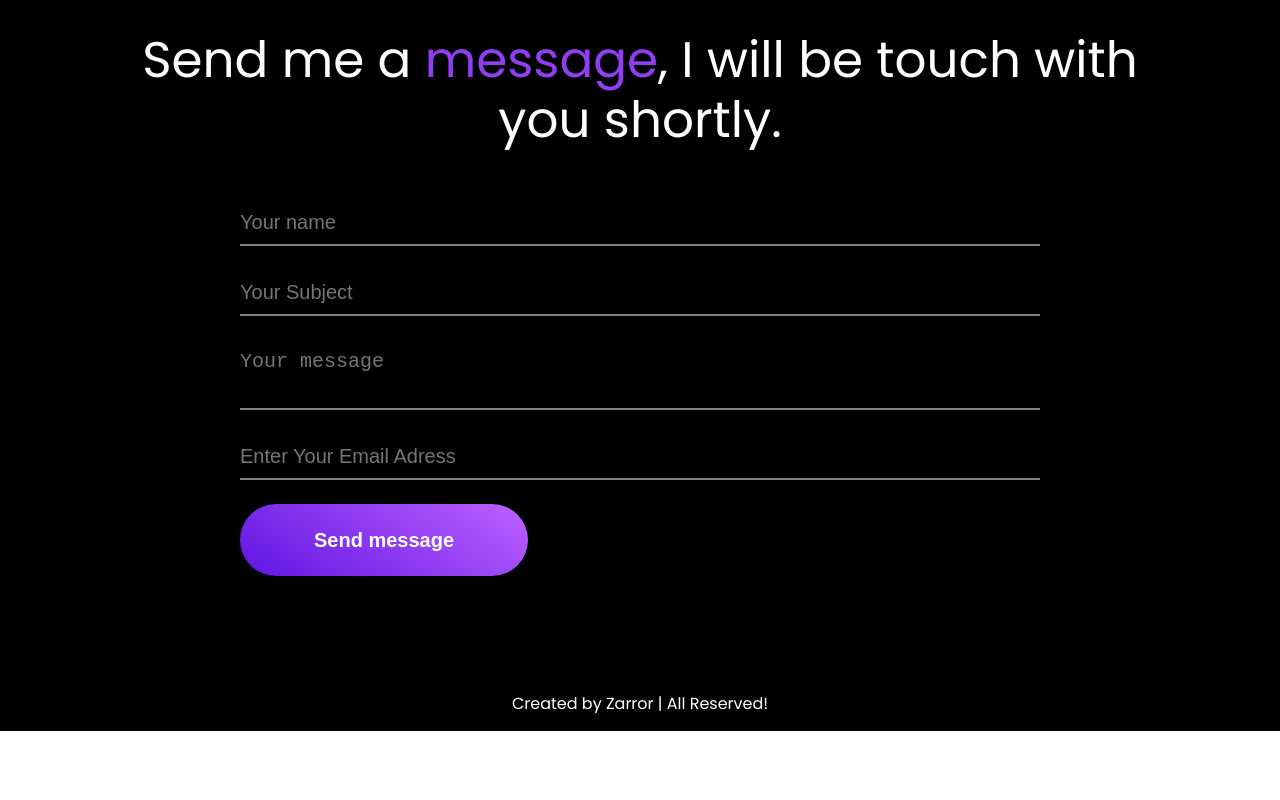
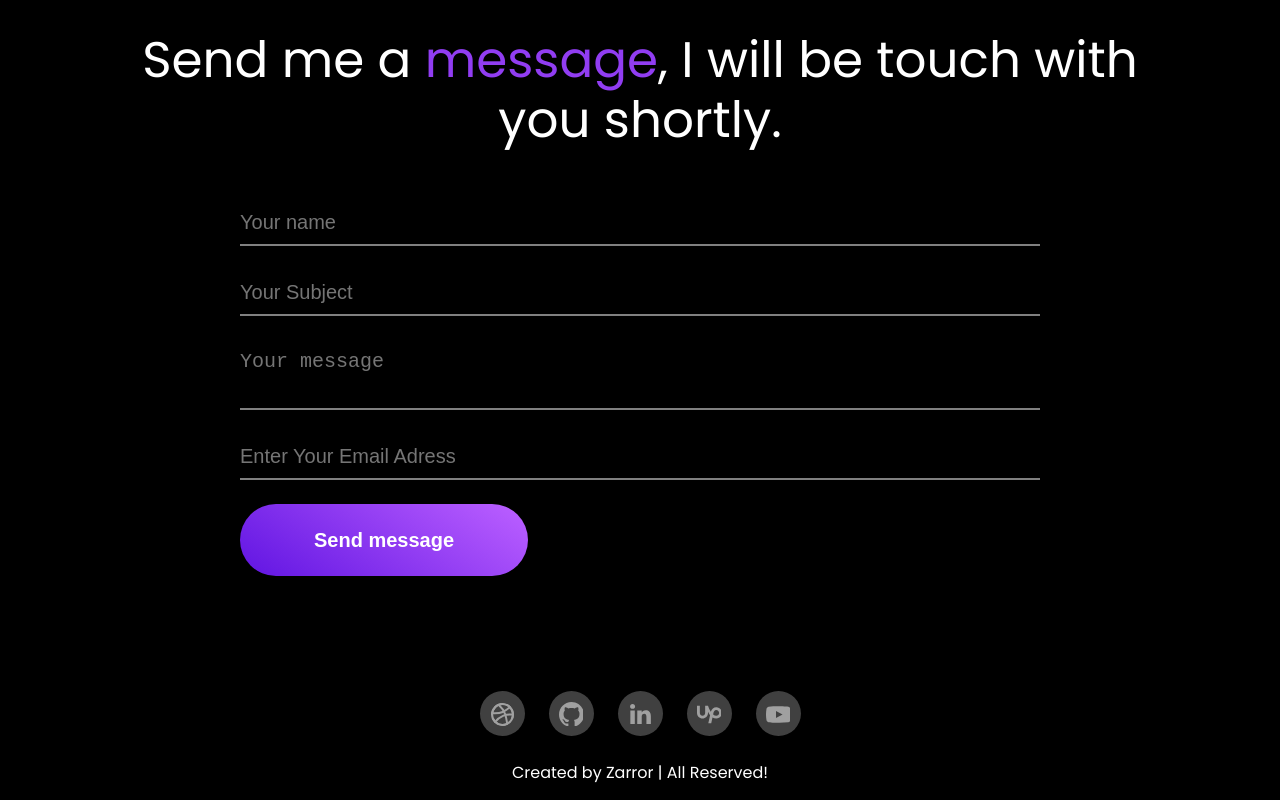
Before and after one commit to margogediv/portfolio-react, a React (Vite) app: page / in a window 1280 px wide. Shown: the part 2777-3577 px from the top of the page. Before the commit the page ends 3508 px from the top, so only its background shows below. Built offline with nearby package versions, Linux system fonts and the light colour scheme.

Commit message:
fix: update footer

```diff
--- a/src/layout/footer/Footer.tsx
+++ b/src/layout/footer/Footer.tsx
@@ -1,10 +1,38 @@
 import styled from 'styled-components';
 import {Container} from "../../components/Container.tsx";
+import {Icon} from "../../components/icon/Icon.tsx";
 
 export const Footer = () => {
     return (
         <StyledFooter>
             <Container>
+                <FooterList>
+                    <FooterItem>
+                        <FooterLink>
+                            <Icon iconId={"dribble"} width={'24'} height={'24'} viewBox={"0 0 24 24"}/>
+                        </FooterLink>
+                    </FooterItem>
+                    <FooterItem>
+                        <FooterLink>
+                            <Icon iconId={"gitHub"} width={'24'} height={'24'} viewBox={"0 0 24 24"}/>
+                        </FooterLink>
+                    </FooterItem>
+                    <FooterItem>
+                        <FooterLink>
+                            <Icon iconId={"linkedin"} width={'24'} height={'24'} viewBox={"0 0 24 24"}/>
+                        </FooterLink>
+                    </FooterItem>
+                    <FooterItem>
+                        <FooterLink>
+                            <Icon iconId={"upwork"} width={'24'} height={'24'} viewBox={"0 0 24 24"}/>
+                        </FooterLink>
+                    </FooterItem>
+                    <FooterItem>
+                        <FooterLink>
+                            <Icon iconId={"youTube"} width={'24'} height={'24'} viewBox={"0 0 24 24"}/>
+                        </FooterLink>
+                    </FooterItem>
+                </FooterList>
                 <FooterText>Created by Zarror | All Reserved!</FooterText>
             </Container>
         </StyledFooter>
@@ -24,3 +52,27 @@ const FooterText = styled.p`
     margin: 0 auto;
     text-align: center;
 `
+
+const FooterList = styled.ul`
+    display: flex;
+    justify-content: center;
+    align-items: center;
+    gap: 24px;
+    margin: 0 0 24px;
+`
+
+const FooterItem = styled.li`
+    display: flex;
+    align-items: center;
+    justify-content: center;
+    width: 45px;
+    height: 45px;
+    border-radius: 50%;
+    background-color: rgba(255, 255, 255, 0.25);
+`
+
+const FooterLink = styled.a`
+    display: flex;
+    align-items: center;
+    justify-content: center;
+`
```
